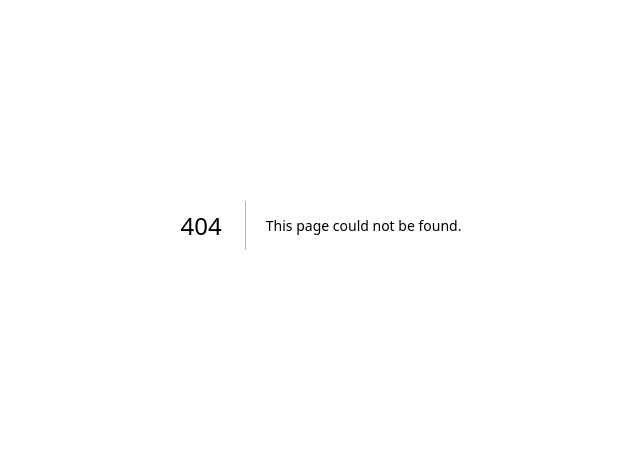
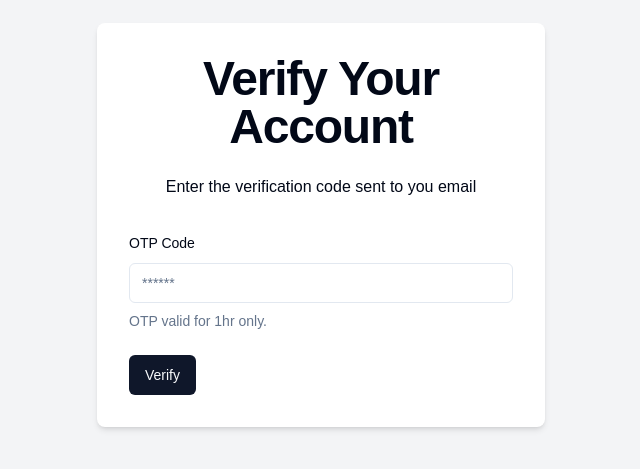
Before and after one commit to sachin-bi/silent-feedback-next-app, a Next.js app: page /verify/1 in a window 1280 px wide. Before the commit this address had no page. Shown: the part 175-644 px from the top of the page, without its empty margins (319-959 px from the left). Built offline with nearby package versions, Linux system fonts and the light colour scheme.

Commit message:
OTP varification set - FE page - next todo sign in pg

```diff
--- /dev/null
+++ b/src/app/(auth)/verify/[username]/page.tsx
@@ -0,0 +1,113 @@
+'use client'
+
+import { useToast } from '@/hooks/use-toast'
+import { verifySchema } from '@/schemas/verifySchema'
+import { ApiResponse } from '@/types/ApiResponse'
+import { zodResolver } from '@hookform/resolvers/zod'
+import axios, { AxiosError } from 'axios'
+import { useParams, useRouter } from 'next/navigation'
+import { useForm } from 'react-hook-form'   // import Form conflict
+import * as z from 'zod'
+
+//form import
+import { Button } from "@/components/ui/button"
+import {
+    Form,       // import Form conflict
+    FormControl,
+    FormDescription,
+    FormField,
+    FormItem,
+    FormLabel,
+    FormMessage,
+} from "@/components/ui/form"
+import { Input } from "@/components/ui/input"
+
+
+
+function verifyAccount() {
+    const router = useRouter()
+    const param = useParams<{ username: string }>()
+    const { toast } = useToast()
+
+    //zod implimentation    //TODO: NEED study
+    const form = useForm<z.infer<typeof verifySchema>>({
+        resolver: zodResolver(verifySchema)
+        ,
+        defaultValues: {
+            code: '',  // Initialize code as an empty string
+        },
+
+    })
+
+    const onSubmit = async (data: z.infer<typeof verifySchema>) => {
+
+        try {
+            const response = await axios.post('/api/verify-code', {
+                username: param.username,
+                code: data.code
+            })
+            // TODO: what if otp does not match
+
+            toast({
+                title: "Success",
+                description: response.data.message
+
+            })
+
+            router.replace('/sign-in');
+
+        } catch (err) {
+            console.error("-- err in verify code of user @verify page, err:", err)
+            const axiosError = err as AxiosError<ApiResponse>;
+            toast({
+                title: "Signup failed!",
+                description: axiosError.response?.data.message,
+                variant: "destructive"
+            })
+        }
+
+
+    }
+
+
+
+    return (
+        <div className="flex justify-center items-center min-h-screen bg-gray-100">
+            <div className="w-full max-w-md p-8 space-y-8 bg-white rounded-lg shadow-md">
+
+                <div className="text-center">
+                    <h1 className="text-4xl font-extrabold tracking-tight lg:text-5xl mb-6">
+                        Verify Your Account
+                    </h1>
+                    <p className="mb-4">Enter the verification code sent to you email</p>
+                </div>
+
+                <Form {...form}>
+                    <form onSubmit={form.handleSubmit(onSubmit)} className="space-y-6">
+                        <FormField
+                            name="code"
+                            control={form.control}
+                            render={({ field }) => (
+                                <FormItem>
+                                    <FormLabel>OTP Code</FormLabel>
+                                    <FormControl>
+                                        <Input placeholder="******" {...field} />
+                                    </FormControl>
+                                    {/* { //TODO: remove form description} */}
+                                    <FormDescription>
+                                        OTP valid for 1hr only.
+                                    </FormDescription>
+                                    <FormMessage />
+                                </FormItem>
+                            )}
+                        />
+                        <Button type="submit">Verify</Button>
+                    </form>
+                </Form>
+
+            </div>
+        </div>
+    )
+}
+
+export default verifyAccount
```
Also changed, not shown: src/app/(auth)/sign-up/page.tsx (+5 -5 lines).
